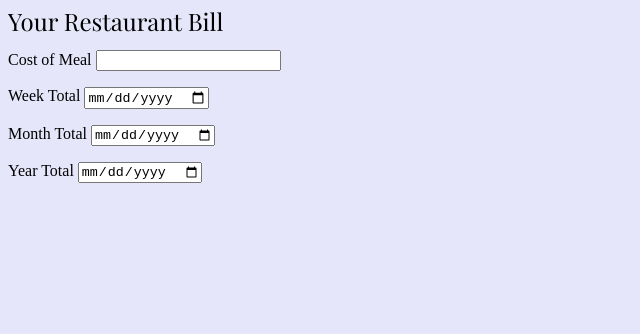
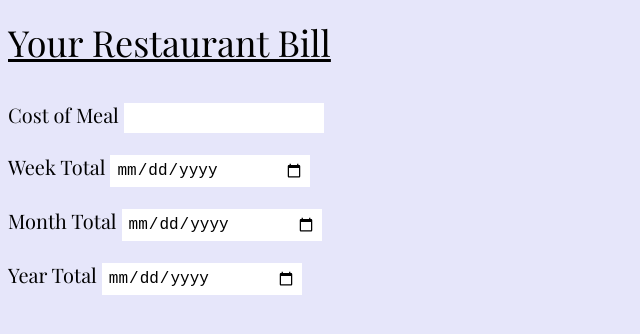
Before and after one commit to pkafei/tips, a website: page views/index.html in a window 1280 px wide. Shown: the whole page, without its empty margins (0-640 px from the left). Drawn offline with nearby package versions, Linux system fonts and the light colour scheme.

Commit message:
Styled form font and input

```diff
--- a/views/css/style.css
+++ b/views/css/style.css
@@ -1,14 +1,35 @@
 h1 { font-family: Playfair Display;
 	monospace;
-	font-size: 24px;
+	font-size: 36px;
 	font-style: bold;
 	font-variant: normal;
 	font-weight: 500;
 	line-height: 26.4px;
+	text-decoration: underline;
+	/*border-bottom: 3px double;*/
+	line-height: 1.9em;
+
 }
 
 body {
 	background-color: lavender;
+
+}
+
+form{
+	font-family: Playfair Display;
+	monospace;
+	font-size: 20px;
+	/*font-style: bold; */
+	font-variant: normal;
+	font-weight: 500;
+
+}
+input{
+	border: 1px solid #FFFFFF;
+    font-size: 16px;
+    padding: 5px;
+    width: 200px;
 
 }
 
```
